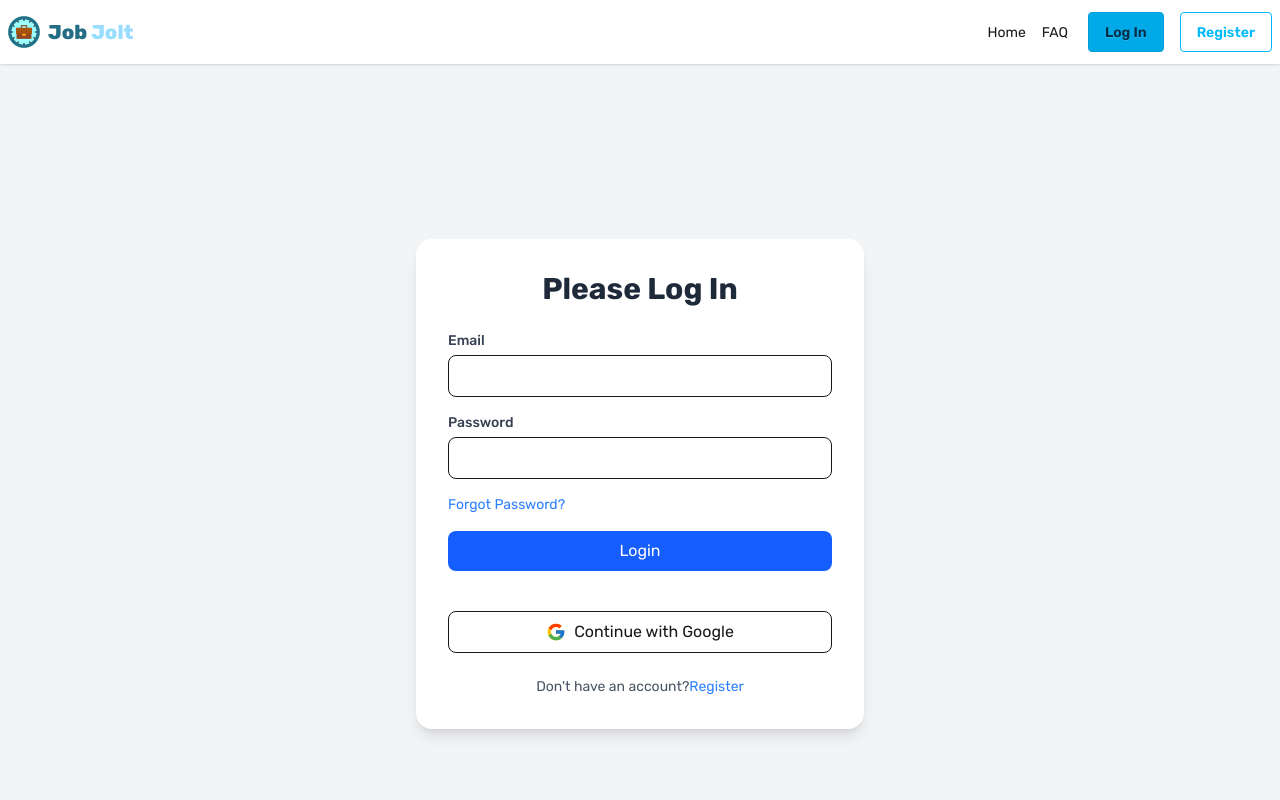
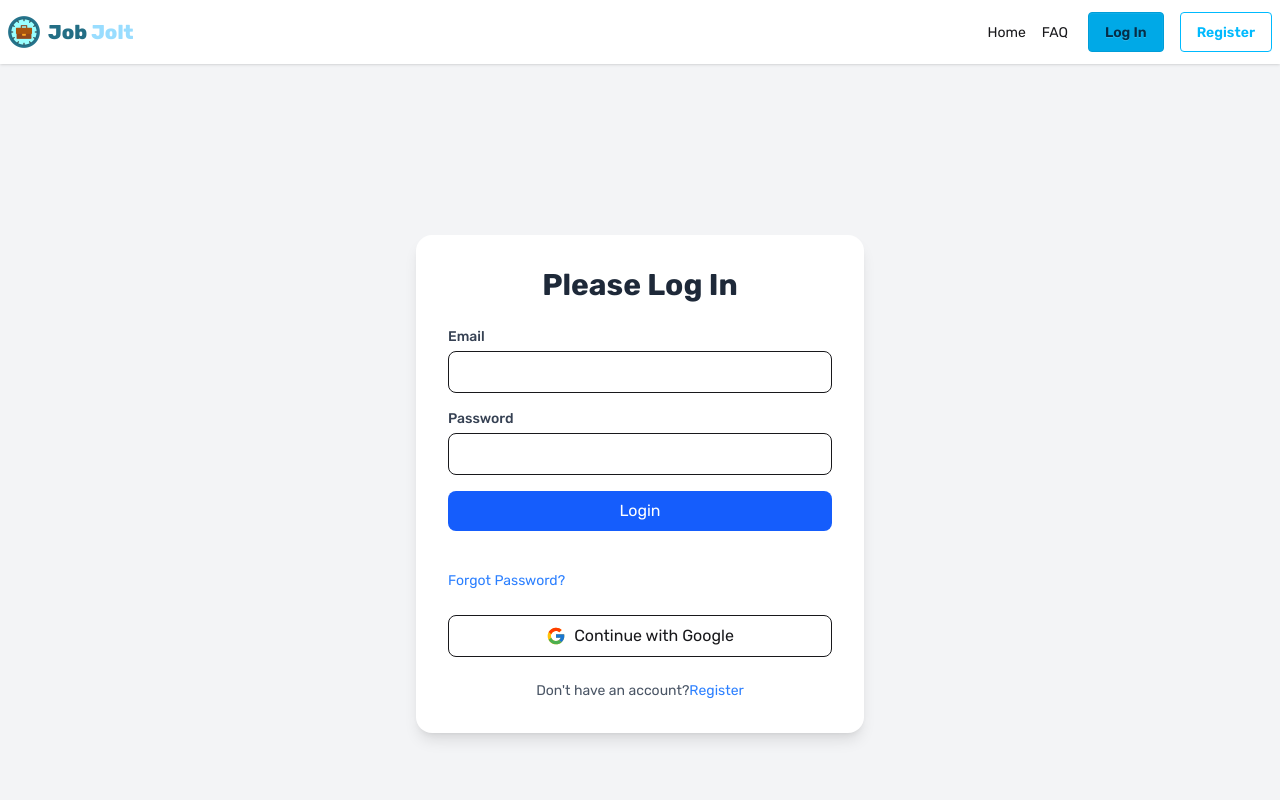
Before and after one commit to ammarShahab/job-jolt-job-search-app, a React (Vite) app: page /auth/signIn in a window 1280 px wide. Shown: the top 800 px of the page. Built offline with nearby package versions, Linux system fonts and the light colour scheme; no server answers.

Commit message:
added forget password option

```diff
--- a/src/components/SignIn.jsx
+++ b/src/components/SignIn.jsx
@@ -1,4 +1,4 @@
-import React, { use, useState } from "react";
+import React, { use, useRef, useState } from "react";
 import { FcGoogle } from "react-icons/fc";
 import { Link, useLocation, useNavigate } from "react-router";
 import { AuthContext } from "../context/AuthContext";
@@ -7,8 +7,14 @@ import { Helmet } from "react-helmet-async";
 
 const SignIn = () => {
   const [errorMessage, setErrorMessage] = useState("");
-  const { createLogin, googleSignIn, setUser, provider, setLoading } =
-    use(AuthContext);
+  const {
+    createLogin,
+    googleSignIn,
+    setUser,
+    provider,
+    setLoading,
+    forgetPassword,
+  } = use(AuthContext);
   // console.log(createLogin);
   // console.log(provider);
 
@@ -16,6 +22,8 @@ const SignIn = () => {
 
   const location = useLocation();
   // console.log(location);
+
+  const emailRef = useRef();
 
   const handleLogIn = (e) => {
     e.preventDefault();
@@ -63,8 +71,17 @@ const SignIn = () => {
         // navigate("/");
       })
       .catch((error) => {
-        // console.log(error.message);
+        console.log(error.message);
       });
+  };
+
+  const handlePassword = () => {
+    const email = emailRef.current.value;
+    // console.log(email);
+
+    forgetPassword(email)
+      .then(() => toast.success("A Password reset email has sent"))
+      .catch((err) => console.log(err));
   };
 
   return (
@@ -84,6 +101,7 @@ const SignIn = () => {
             <input
               name="email"
               type="email"
+              ref={emailRef}
               className="w-full px-4 py-2 mt-1 border rounded-lg focus:outline-none focus:ring-2 focus:ring-blue-500"
               required
             />
@@ -99,11 +117,6 @@ const SignIn = () => {
               required
             />
           </div>
-          <div className="flex items-center justify-between text-sm">
-            <Link className="text-blue-500 hover:underline">
-              Forgot Password?
-            </Link>
-          </div>
           <button
             type="submit"
             className="w-full px-4 py-2 text-white bg-blue-600 rounded-lg hover:bg-blue-700"
@@ -112,6 +125,14 @@ const SignIn = () => {
           </button>
           <p className=" text-xs text-red-400">{errorMessage}</p>
         </form>
+        <div className="flex items-center justify-between text-sm">
+          <Link
+            onClick={handlePassword}
+            className="text-blue-500 hover:underline"
+          >
+            Forgot Password?
+          </Link>
+        </div>
 
         <div className="flex items-center justify-center gap-4">
           <button
--- a/src/context/AuthProvider.jsx
+++ b/src/context/AuthProvider.jsx
@@ -4,6 +4,7 @@ import {
   createUserWithEmailAndPassword,
   GoogleAuthProvider,
   onAuthStateChanged,
+  sendPasswordResetEmail,
   signInWithEmailAndPassword,
   signInWithPopup,
   signOut,
@@ -43,6 +44,10 @@ const AuthProvider = ({ children }) => {
     return updateProfile(auth.currentUser, updateData);
   };
 
+  const forgetPassword = (email) => {
+    return sendPasswordResetEmail(auth, email);
+  };
+
   useEffect(() => {
     const unsubscribe = onAuthStateChanged(auth, (currentUser) => {
       if (currentUser) {
@@ -68,6 +73,7 @@ const AuthProvider = ({ children }) => {
     updateUser,
     loading,
     setLoading,
+    forgetPassword,
   };
   return <AuthContext value={userInfo}>{children}</AuthContext>;
 };
```
Also changed, not shown: public/firebase/firebase.config.js (+0 -17 lines).
